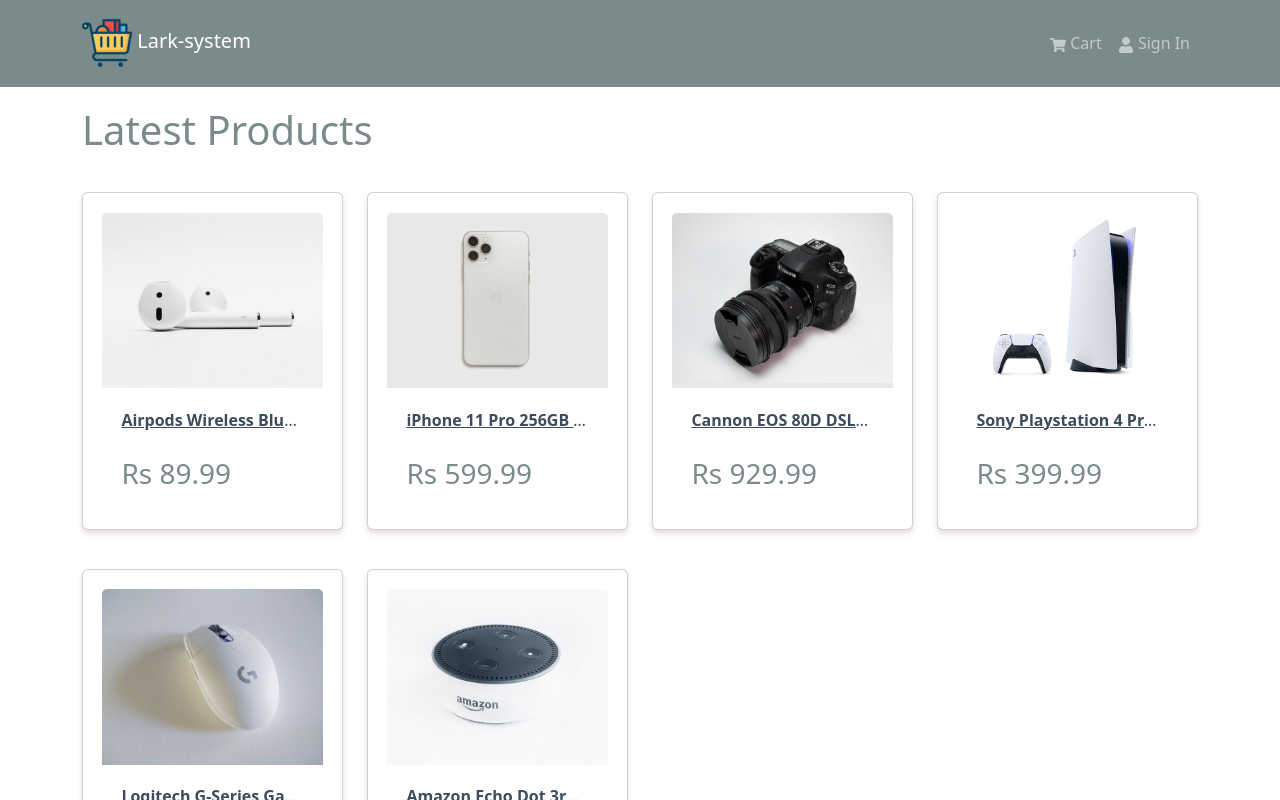
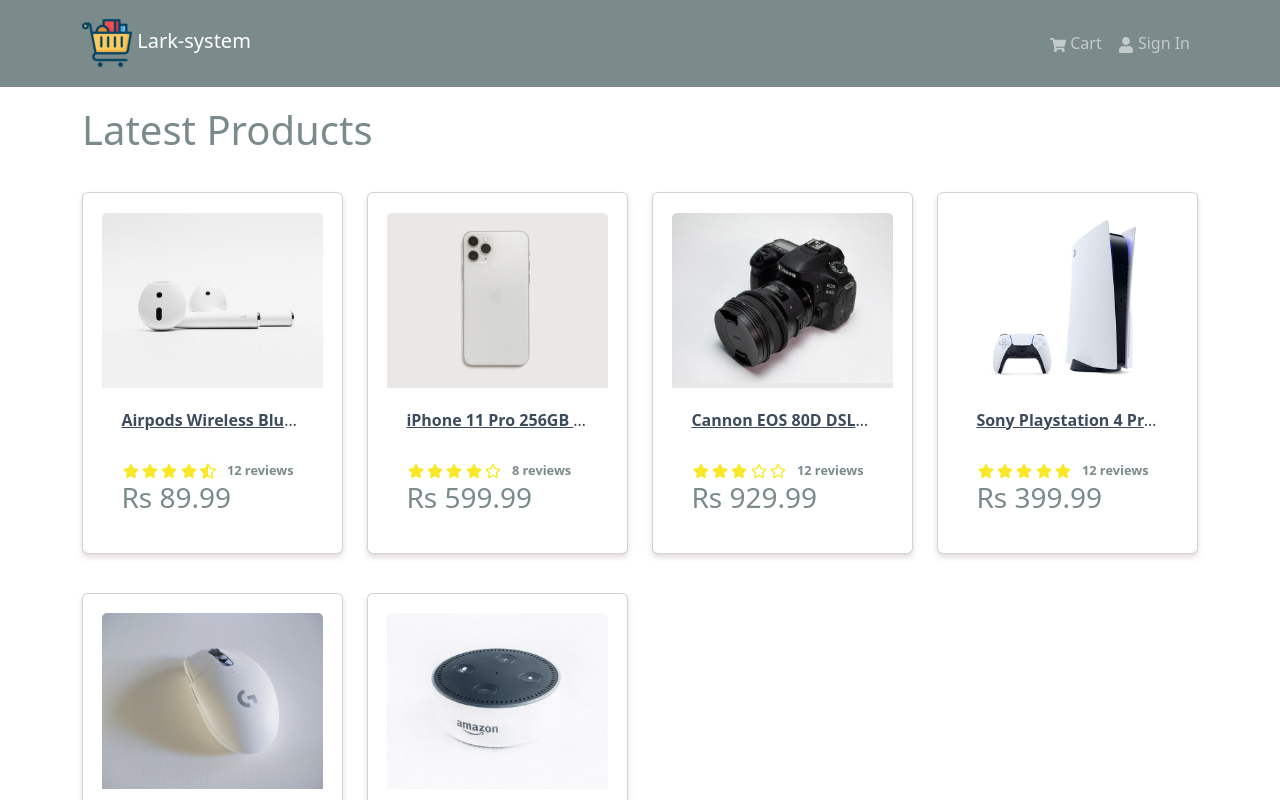
Before and after one commit to Dumendra/lark-system, a React (Create React App) app in the folder frontend/: page / in a window 1280 px wide. Shown: the top 800 px of the page. Built offline with nearby package versions, Linux system fonts and the light colour scheme.

Commit message:
Adding product rating

```diff
--- a/frontend/src/components/Product.jsx
+++ b/frontend/src/components/Product.jsx
@@ -1,22 +1,26 @@
 import React from "react";
 import { Card } from "react-bootstrap";
-
+import { Link } from "react-router-dom";
+import Rating from './Rating';
 
 const Product = ({ product }) => {
   return (
     <Card className="my-3 p-3 rounded">
-      <a href={`/product/${product._id}`}>
+      <Link to={`/product/${product._id}`}>
         <Card.Img src={product.image} variant="top" />
-      </a>
+      </Link>
 
       <Card.Body>
-        <a href={`/product/${product._id}`}>
+        <Link to={`/product/${product._id}`}>
           <Card.Title as="div" className="product-title">
             <strong>{product.name}</strong>
      </Card.Title>
-        </a>
+        </Link>
 
+        <Card.Text as="div">
+          <Rating value={product.rating} text={`${product.numReviews} reviews`} />
 
+        </Card.Text>
 
         <Card.Text as="h3">Rs {product.price}</Card.Text>
       </Card.Body>
```
